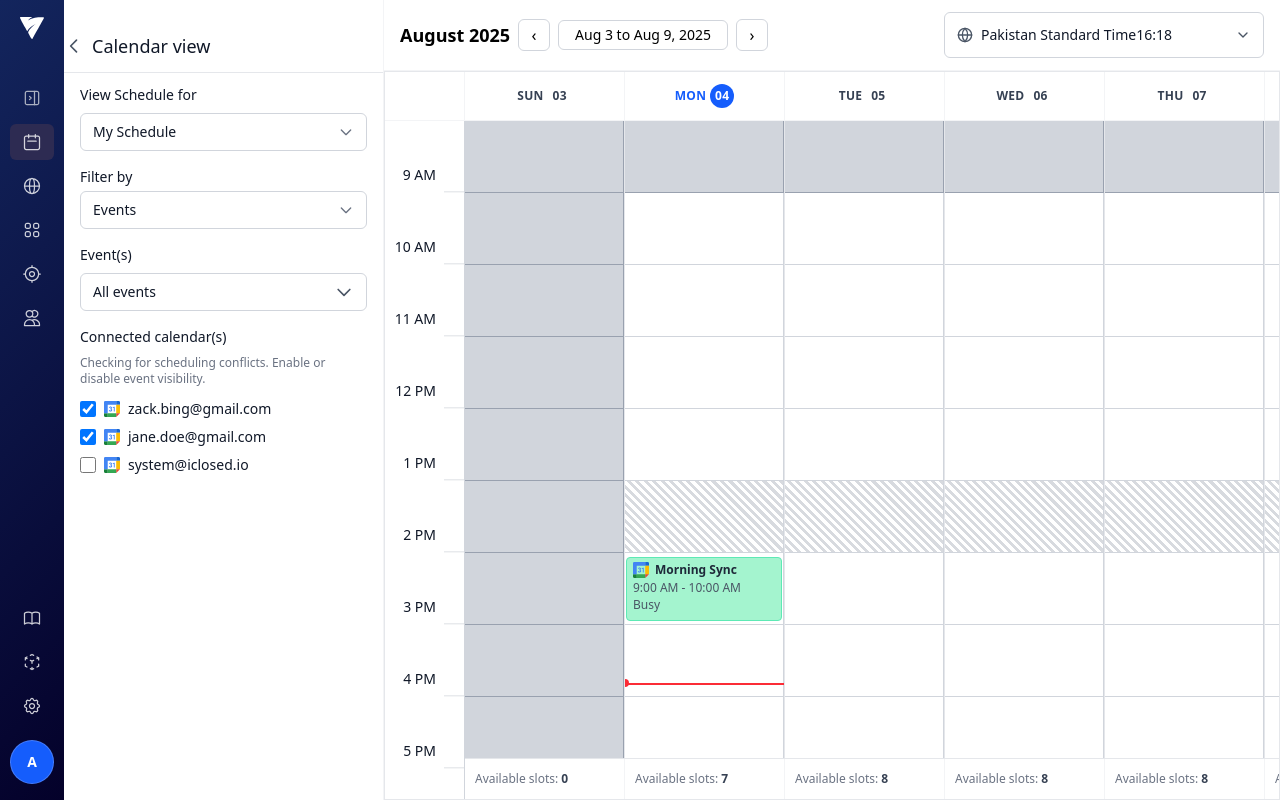
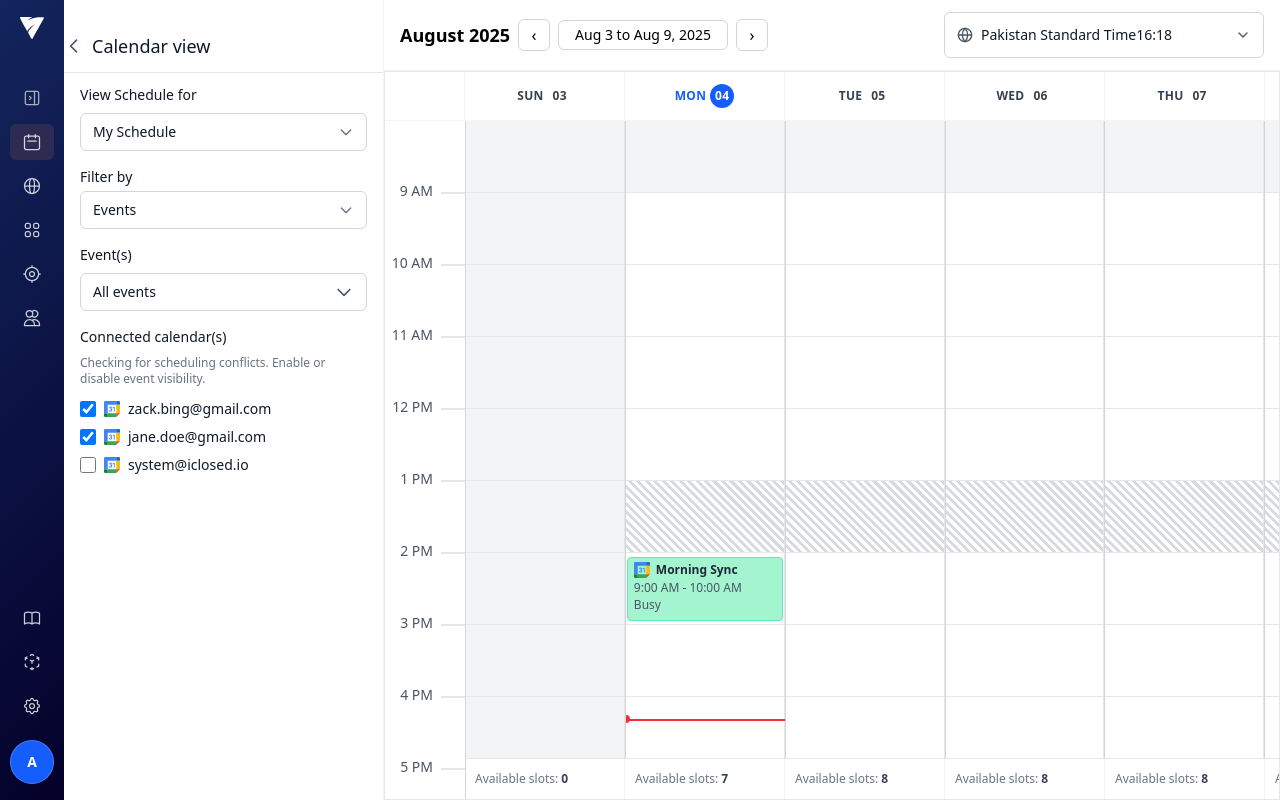
Before and after one commit to Arcofficial4545/iclosed-calendar-view, a React (Vite) app in the folder new-calenderapp/: page / in a window 1280 px wide. Built offline with nearby package versions, Linux system fonts and the light colour scheme.

Commit message:
Fixed some minnior details

```diff
--- a/new-calenderapp/src/components/calendergrid.jsx
+++ b/new-calenderapp/src/components/calendergrid.jsx
@@ -1,4 +1,4 @@
-import React, { useState, useRef, useEffect } from 'react';
+import React, { useState, useRef, useEffect, useMemo } from 'react';
 import EventDetailPopup from './EventDetailPopup';
 
 const CalendarGrid = ({ currentDate = new Date(), timezone = 'UTC' }) => {
@@ -146,7 +146,7 @@ const CalendarGrid = ({ currentDate = new Date(), timezone = 'UTC' }) => {
     }
 
     const minuteOffset = currentMinutes / 60;
-    const position = (hourIndex + minuteOffset) * 72 + 36;
+    const position = (hourIndex + minuteOffset) * 72 + 72;
 
     return position;
   };
@@ -160,7 +160,7 @@ const CalendarGrid = ({ currentDate = new Date(), timezone = 'UTC' }) => {
 
      const timeSlots = [];
    for (let i = 0; i < 24; i++) {
-    timeSlots.push((9 + i) % 24);
+     timeSlots.push(9 + i);
    }
 
   const today = new Date();
@@ -498,7 +498,17 @@ const CalendarGrid = ({ currentDate = new Date(), timezone = 'UTC' }) => {
 
   // Simple variables for rendering
   const cellHeight = 72;
-  const timePosition = getCurrentTimePosition();
+  const [currentTimeState, setCurrentTimeState] = useState(new Date());
+
+  useEffect(() => {
+    const timer = setInterval(() => {
+      setCurrentTimeState(new Date());
+    }, 1000); // Update every second
+
+    return () => clearInterval(timer);
+  }, []);
+
+  const timePosition = useMemo(() => getCurrentTimePosition(), [currentTimeState, timezone]);
   const todayColumnIndex = daysOfWeek.findIndex(day => day.toDateString() === todayDateString);
   const isToday = daysOfWeek.some(day => day.toDateString() === todayDateString);
 
@@ -564,7 +574,7 @@ const CalendarGrid = ({ currentDate = new Date(), timezone = 'UTC' }) => {
           </div>
 
           <div className="flex-1 flex min-w-0">
-            <div className="flex flex-col sticky left-0 z-50 flex-shrink-0">
+                         <div className="flex flex-col sticky left-0 z-50 flex-shrink-0 border-r border-gray-300 bg-white">
               <div
                 ref={timeColumnRef}
                 className="h-full overflow-y-auto overflow-x-hidden"
@@ -575,27 +585,14 @@ const CalendarGrid = ({ currentDate = new Date(), timezone = 'UTC' }) => {
               >
                 <style>{`div::-webkit-scrollbar { display: none; }`}</style>
                                  {timeSlots.map((hour, i) => (
-                  <div key={i} className="flex w-20 h-18 flex-shrink-0">
-                    <div className="w-20 border-r border-gray-300 text-sm font-medium text-gray-900 flex items-center justify-end sticky left-0 z-50 bg-white flex-shrink-0"
-                         style={{ padding: '19px 12px 4px 10px' }}>
-                      <span className="mr-4 mt-5 whitespace-nowrap">{formatTime(hour)}</span>
-                      <div className="absolute right-0 bottom-0 w-5 h-px transform -translate-y-1/2">
-                        <svg
-                          className="text-gray-600"
-                          width="100%"
-                          height="1"
-                          xmlns="http://www.w3.org/2000/svg"
-                        >
-                          <line
-                            x1="0"
-                            y1="0"
-                            x2="100%"
-                            y2="0"
-                            stroke="oklch(87.2% 0.01 258.338)"
-                            strokeWidth="2"
-                          />
+                   <div key={i} className="w-20 h-18 flex-shrink-0 relative" style={{ overflow: 'visible', zIndex: 100 - i }}>
+                     <div className="w-20 h-full bg-white sticky left-0 relative" style={{ overflow: 'visible', zIndex: 44, paddingTop: '4px' }}>
+                       <span className="absolute text-sm font-medium whitespace-nowrap leading-none" style={{ bottom: '-7px', right: '32px', zIndex: 100, transform: 'translateY(-2px)', color: '#4B5563' }}>{formatTime(hour)}</span>
+                     </div>
+                     <div className="absolute bottom-0 right-0 w-full h-px" style={{ zIndex: 75 }}>
+                       <svg width="30%" height="2" xmlns="http://www.w3.org/2000/svg" style={{ display: 'block', marginLeft: 'auto' }}>
+                         <line x1="0" y1="1" x2="100%" y2="1" stroke="#E5E7EB" strokeWidth="2" />
                        </svg>
-                      </div>
                      </div>
                    </div>
                  ))}
@@ -618,25 +615,28 @@ const CalendarGrid = ({ currentDate = new Date(), timezone = 'UTC' }) => {
                 const isWeekend = dayIndex % 7 === 0 || dayIndex % 7 === 6;
 
                                  return (
-                   <div key={dayIndex} className={`flex flex-col border-r border-gray-200 relative w-full overflow-hidden min-w-0 ${
+                   <div key={dayIndex} className={`flex flex-col border-r border-gray-300 relative w-full overflow-hidden min-w-0 ${
                      isWeekend ? 'bg-gray-50' : 'bg-white'
                    }`}>
-                     <div className="min-w-full h-18 p-0 border-b border-gray-400 border-r  bg-gray-300 relative z-0"></div>
+                                                                                       <div className="min-w-full h-18 p-0 border-b border-r relative z-0" style={{ backgroundColor: '#F3F4F6', borderColor: '#E5E7EB' }}></div>
 
                                                                                    {timeSlots.map((hour, timeIndex) => {
-                                             let cellClasses = "min-w-full h-18 p-0 border-b border-gray-300 border-r border-gray-300 bg-white relative z-0 flex-shrink-0";
+                                               let cellClasses = "min-w-full h-18 p-0 border-b border-r bg-white relative z-0 flex-shrink-0";
+                                               const cellStyle = { borderColor: '#E5E7EB' };
 
                                                                                                if (dayIndex % 7 >= 1 && dayIndex % 7 <= 5 && hour === 13) {
-                         cellClasses = `min-w-full h-18 p-0 border-b border-gray-300 border-r border-gray-300 relative z-0 flex-shrink-0 ${
-                           isWeekend ? 'bg-gray-300' : 'bg-white'
+                                                     cellClasses = `min-w-full h-18 p-0 border-b border-r relative z-0 flex-shrink-0 ${
+                            isWeekend ? 'bg-white' : 'bg-white'
                           }`;
                                                                          } else if (hour < 9 || hour >= 18) {
-                         cellClasses = "min-w-full h-18 p-0 border-b border-gray-400 border-r border-gray-400 bg-gray-300 relative z-0 flex-shrink-0";
+                          cellClasses = "min-w-full h-18 p-0 border-b border-r relative z-0 flex-shrink-0";
+                          cellStyle.backgroundColor = '#F3F4F6';
                         } else if (isWeekend) {
-                         cellClasses = "min-w-full h-18 p-0 border-b border-gray-400 border-r border-gray-400 bg-gray-300 relative z-0 flex-shrink-0";
+                          cellClasses = "min-w-full h-18 p-0 border-b border-r relative z-0 flex-shrink-0";
+                          cellStyle.backgroundColor = '#F3F4F6';
+                          } else {
+                            cellClasses = "min-w-full h-18 p-0 border-b border-r bg-white relative z-0 flex-shrink-0";
                           }
-
-                      const cellStyle = {};
                       if (dayIndex % 7 >= 1 && dayIndex % 7 <= 5 && hour === 13) {
                         cellStyle.backgroundImage = 'repeating-linear-gradient(45deg, transparent, transparent 3px, rgba(156, 163, 175, 0.4) 3px, rgba(156, 163, 175, 0.4) 6px)';
                       }
```
Lines whose indentation alone changed are shown as unchanged.
